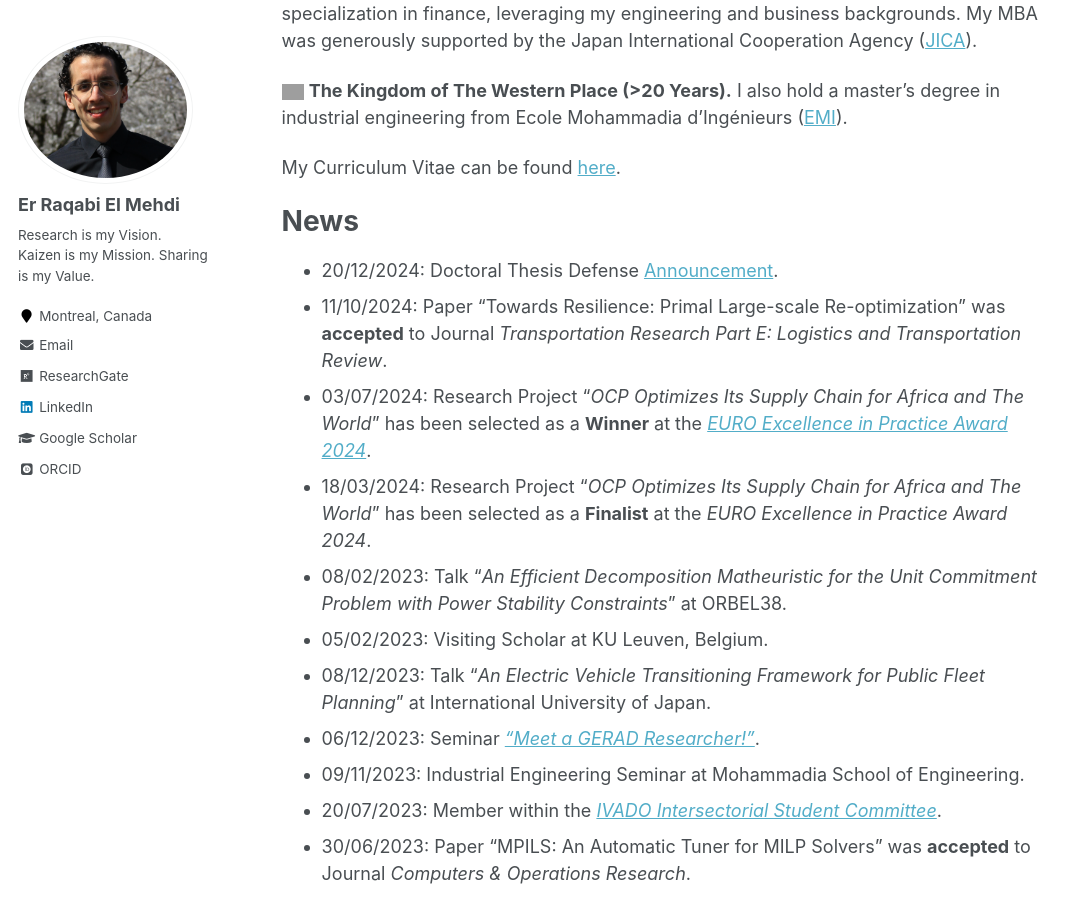
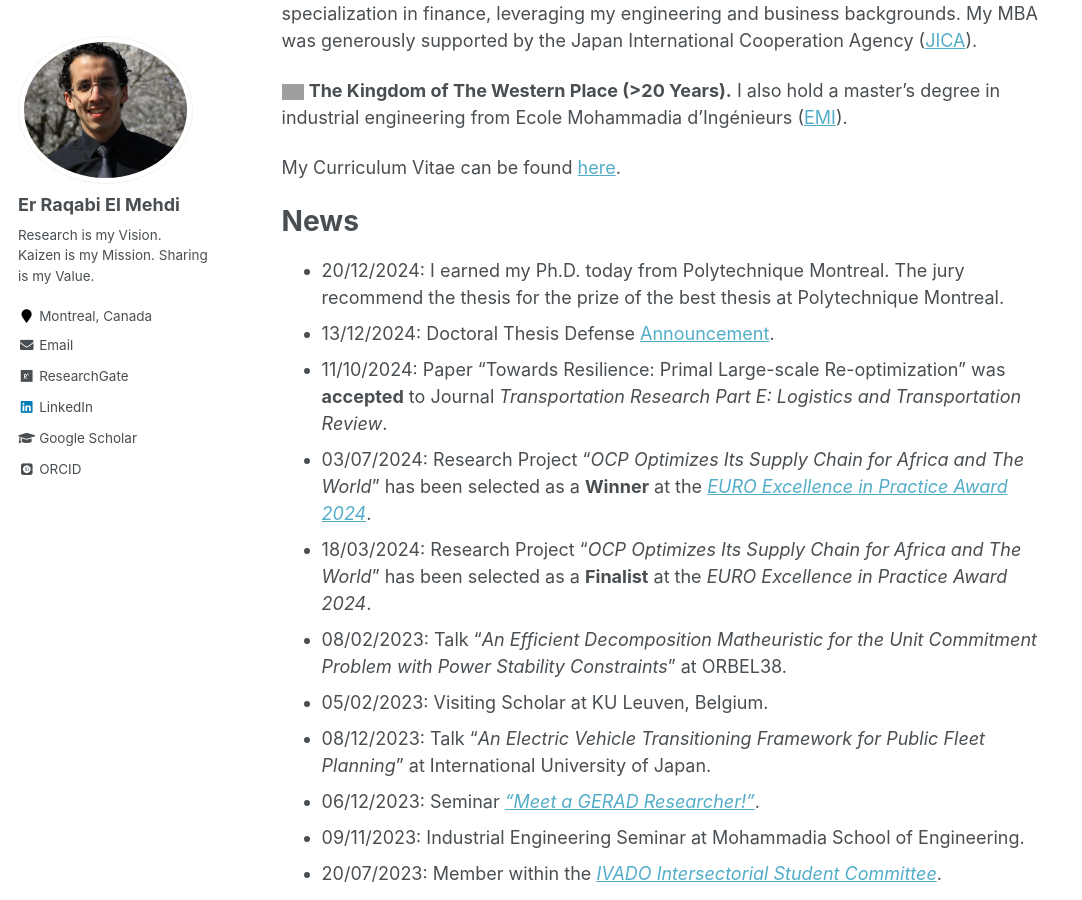
Before and after one commit to RqbMedi/rqbmedi.github.io, a Jekyll site: the page built from _pages/about.md, in a window 1280 px wide and 900 px high, scrolled down 806 px. Shown: the whole window, without its empty margins (0-1082 px from the left). Built offline with Jekyll 4.4.1, drawn with Linux system fonts in a browser that asks for light colours; some web fonts are replaced; grey boxes are pictures that could not be loaded.

Commit message:
Update about.md

```diff
--- a/_pages/about.md
+++ b/_pages/about.md
@@ -27,7 +27,8 @@ My Curriculum Vitae can be found [here](http://rqbmedi.github.io/files/CV.pdf).
 
 News
 =====
-- 20/12/2024: Doctoral Thesis Defense [Announcement](https://www.polymtl.ca/calendrier/evenements/soutenance-de-these-de-doctorat-el-mehdi-er-raqabi-mathematiques).
+- 20/12/2024: I earned my Ph.D. today from Polytechnique Montreal. The jury recommend the thesis for the prize of the best thesis at Polytechnique Montreal.
+- 13/12/2024: Doctoral Thesis Defense [Announcement](https://www.polymtl.ca/calendrier/evenements/soutenance-de-these-de-doctorat-el-mehdi-er-raqabi-mathematiques).
 - 11/10/2024: Paper "Towards Resilience: Primal Large-scale Re-optimization" was **accepted** to Journal *Transportation Research Part E: Logistics and Transportation Review*.
 - 03/07/2024: Research Project "*OCP Optimizes Its Supply Chain for Africa and The World*" has been selected as a **Winner** at the [*EURO Excellence in Practice Award 2024*](https://www.euro-online.org/web/pages/1667/previous-finalists-and-winners).
 - 18/03/2024: Research Project "*OCP Optimizes Its Supply Chain for Africa and The World*" has been selected as a **Finalist** at the *EURO Excellence in Practice Award 2024*.
```
